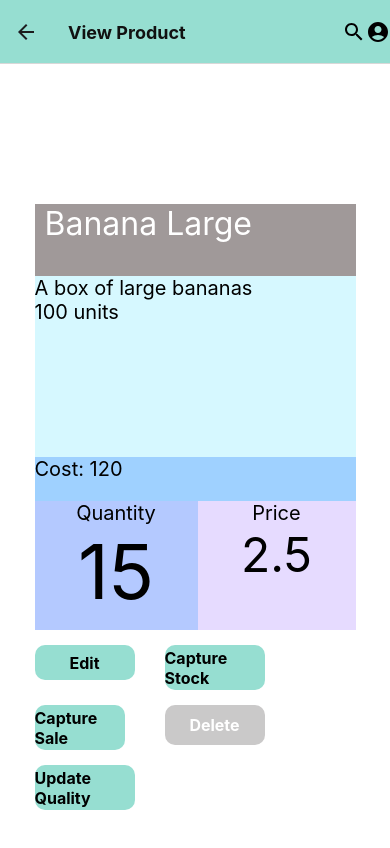
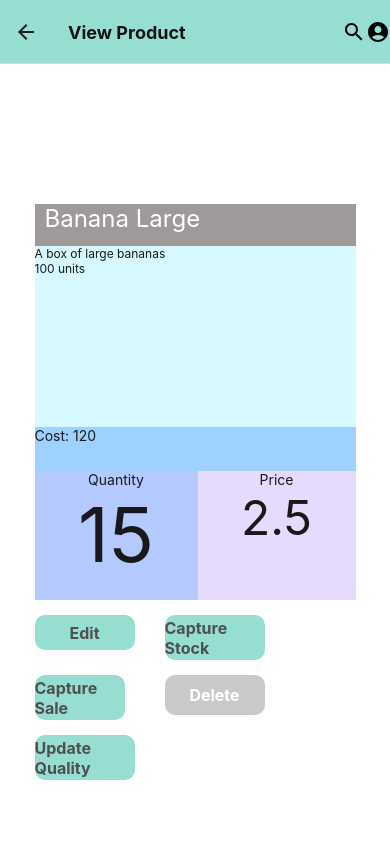
Before and after one commit to mildredmeyah/Aftersale, a React Native app: screen /Product in a window 390 px wide. Shown: the top 848 px of the page. Built offline with nearby package versions, Linux system fonts and the light colour scheme.

Commit message:
update ui and text color

```diff
--- a/src/screens/AddProduct.js
+++ b/src/screens/AddProduct.js
@@ -73,7 +73,7 @@ const AddProduct = () => {
             <TouchableOpacity
                 onPress={() => { navigation.navigate('Home')}}
                 style={styles.button}>
-                <Text style={{fontWeight: 'bold', fontSize: 16}}>Capture Product</Text>
+                <Text style={{fontWeight: 'bold', fontSize: 16, color: '#4F4F4F'}}>Capture Product</Text>
             </TouchableOpacity>
 
             <TouchableOpacity
@@ -124,7 +124,6 @@ const styles = StyleSheet.create({
         height: 45,
         width: 100,
         backgroundColor: '#96DED1',
-        color: '#000',
         alignItems: 'center',
         justifyContent: 'center',
         textAlign: 'center',
@@ -137,7 +136,6 @@ const styles = StyleSheet.create({
       height: 45,
       width: 80,
       backgroundColor: '#CAC9C9',
-      color: '#fff',
       alignItems: 'center',
       textAlign: 'center',
       justifyContent: 'center',
--- a/src/screens/Product.js
+++ b/src/screens/Product.js
@@ -10,27 +10,27 @@ const Product = () => {
         <View style={styles.container}>
 
             <View>
-                <View style={{backgroundColor: '#A09999', height: 72, width: 321}}>
-                    <Text style={{color: '#fff', fontSize: 32, marginLeft: 10}}>Banana Large</Text>
+                <View style={{backgroundColor: '#A09999', height: 42, width: 321}}>
+                    <Text style={{color: '#fff', fontSize: 24, marginLeft: 10}}>Banana Large</Text>
                 </View>
 
                 <View style={{backgroundColor: '#D6F8FF', height: 181, width: 321}}>
-                    <Text style={{color: '#000', fontSize: 20}}>A box of large bananas</Text>
-                    <Text style={{color: '#000', fontSize: 20}}>100 units</Text>
+                    <Text style={{color: '#191919', fontSize: 12}}>A box of large bananas</Text>
+                    <Text style={{color: '#191919', fontSize: 12}}>100 units</Text>
                 </View>
 
                 <View style={{backgroundColor: '#9FD1FF', height: 44, width: 321}}>
-                    <Text style={{color: '#000', fontSize: 20}}>Cost: 120</Text>
+                    <Text style={{color: '#191919', fontSize: 14}}>Cost: 120</Text>
                 </View>
                 <View style={{flex: 1, flexDirection: 'row', alignItems: 'center', justifyContent: 'center'}}>
                     <View style={{backgroundColor: '#B4C9FF', height: 129, width: 163}}>
-                    <Text style={{color: '#000', fontSize: 20, alignSelf: 'center'}}>Quantity</Text>
-                    <Text style={{color: '#000', fontSize: 76, alignSelf: 'center'}}>15</Text>
+                    <Text style={{color: '#191919', fontSize: 14, alignSelf: 'center'}}>Quantity</Text>
+                    <Text style={{color: '#191919', fontSize: 76, alignSelf: 'center'}}>15</Text>
                     </View>
 
                     <View style={{backgroundColor: '#E6DBFF', height: 129, width: 158}}>
-                    <Text style={{color: '#000', fontSize: 20, alignSelf: 'center'}}>Price</Text>
-                    <Text style={{color: '#000', fontSize: 48, alignSelf: 'center'}}>2.5</Text>
+                    <Text style={{color: '#191919', fontSize: 14, alignSelf: 'center'}}>Price</Text>
+                    <Text style={{color: '#191919', fontSize: 48, alignSelf: 'center'}}>2.5</Text>
                     </View>
                 </View>
             </View>
@@ -40,13 +40,13 @@ const Product = () => {
             <TouchableOpacity
                 onPress={() => { navigation.navigate('Home')}}
                 style={styles.buttonEdit}>
-                <Text style={{fontWeight: 'bold', fontSize: 16}}>Edit</Text>
+                <Text style={{fontWeight: 'bold', fontSize: 16, color: '#4F4F4F'}}>Edit</Text>
             </TouchableOpacity>
 
             <TouchableOpacity
                 onPress={() => { navigation.navigate('Home')}}
                 style={styles.buttonStock}>
-                <Text style={{fontWeight: 'bold', fontSize: 16}}>Capture Stock</Text>
+                <Text style={{fontWeight: 'bold', fontSize: 16, color: '#4F4F4F'}}>Capture Stock</Text>
             </TouchableOpacity>
             </View>
 
@@ -54,7 +54,7 @@ const Product = () => {
             <TouchableOpacity
                 onPress={() => { navigation.navigate('Home')}}
                 style={styles.buttonSale}>
-                <Text style={{fontWeight: 'bold', fontSize: 16}}>Capture Sale</Text>
+                <Text style={{fontWeight: 'bold', fontSize: 16, color: '#4F4F4F'}}>Capture Sale</Text>
             </TouchableOpacity>
 
             <TouchableOpacity
@@ -68,7 +68,7 @@ const Product = () => {
             <TouchableOpacity
                 onPress={() => { navigation.navigate('Home')}}
                 style={styles.buttonQuality}>
-                <Text style={{fontWeight: 'bold', fontSize: 16}}>Update Quality</Text>
+                <Text style={{fontWeight: 'bold', fontSize: 16, color: '#4F4F4F'}}>Update Quality</Text>
             </TouchableOpacity>
             </View>
             </View>
@@ -112,7 +112,6 @@ const styles = StyleSheet.create({
         height: 35,
         width: 100,
         backgroundColor: '#96DED1',
-        color: '#000',
         alignItems: 'center',
         alignSelf: 'left',
         textAlign: 'center',
@@ -125,7 +124,6 @@ const styles = StyleSheet.create({
         height: 45,
         width: 100,
         backgroundColor: '#96DED1',
-        color: '#000',
         alignItems: 'center',
         textAlign: 'center',
         justifyContent: 'center',
@@ -138,7 +136,6 @@ const styles = StyleSheet.create({
         height: 45,
         width: 90,
         backgroundColor: '#96DED1',
-        color: '#000',
         alignItems: 'center',
         alignSelf: 'left',
         textAlign: 'center',
@@ -152,7 +149,6 @@ const styles = StyleSheet.create({
       height: 40,
       width: 100,
       backgroundColor: '#CAC9C9',
-      color: '#fff',
       alignItems: 'center',
       textAlign: 'center',
       justifyContent: 'center',
@@ -164,7 +160,6 @@ const styles = StyleSheet.create({
         height: 45,
         width: 100,
         backgroundColor: '#96DED1',
-        color: '#000',
         alignItems: 'center',
         alignSelf: 'left',
         textAlign: 'center',
```
